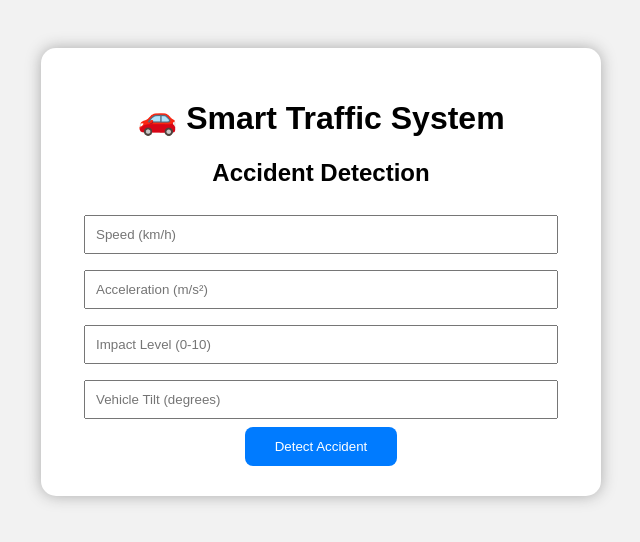
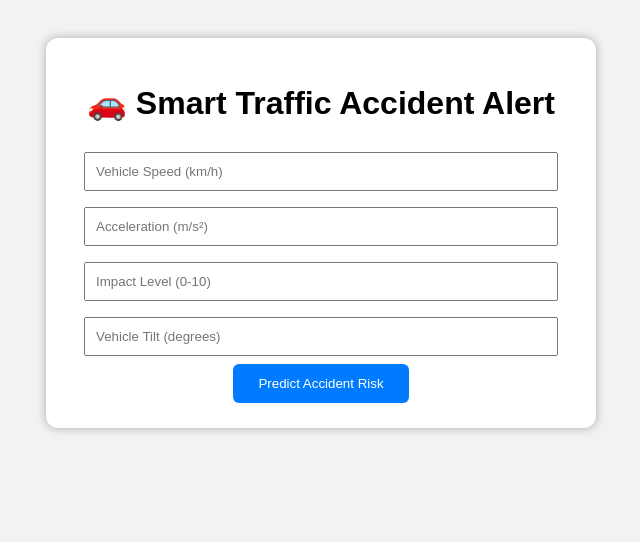
Before and after one commit to rishithamamindla-maker/Smart-Traffic-Accident-Alert, a Flask app: page / in a window 1280 px wide. Shown: the top 542 px of the page, without its empty margins (319-959 px from the left). Run offline with Flask 3, Linux system fonts and the light colour scheme; parts of the project's set-up code (start-up, migrations or seed data) failed here and were passed over.

Commit message:
Add accident risk prediction to web app

```diff
--- a/app.py
+++ b/app.py
@@ -1,9 +1,10 @@
 from flask import Flask, render_template, request
 import joblib
+import pandas as pd
 
 app = Flask(__name__)
 
-# Load trained ML model
+# Load trained model
 model = joblib.load("model/accident_model.pkl")
 
 
@@ -14,27 +15,42 @@ def home():
 
 @app.route("/predict", methods=["POST"])
 def predict():
-
     speed = float(request.form["speed"])
     acceleration = float(request.form["acceleration"])
     impact = float(request.form["impact"])
     tilt = float(request.form["tilt"])
 
-    prediction = model.predict(
-        [[speed, acceleration, impact, tilt]]
-    )[0]
+    # Use the exact feature names used during training
+    input_data = pd.DataFrame([{
+        "Speed": speed,
+        "Acceleration": acceleration,
+        "Impact": impact,
+        "Tilt": tilt
+    }])
 
-    if prediction == 1:
-        result = "🚨 ACCIDENT DETECTED!"
-        status = "danger"
+    # Prediction
+    prediction = model.predict(input_data)
+
+    # Accident probability
+    probability = model.predict_proba(input_data)[0][1]
+    risk = probability * 100
+
+    if prediction[0] == 1:
+        result = "⚠️ Accident detected!"
+        message = "🚨 Emergency alert should be triggered."
     else:
-        result = "✅ NO ACCIDENT DETECTED"
-        status = "safe"
+        result = "✅ No accident detected."
+        message = "Vehicle appears to be safe."
 
     return render_template(
         "index.html",
         result=result,
-        status=status
+        message=message,
+        risk=f"{risk:.2f}",
+        speed=speed,
+        acceleration=acceleration,
+        impact=impact,
+        tilt=tilt
     )
 
 
--- a/templates/index.html
+++ b/templates/index.html
@@ -6,19 +6,19 @@
 
     <style>
         body {
-            font-family: Arial;
+            font-family: Arial, sans-serif;
             text-align: center;
             background: #f2f2f2;
-            padding: 40px;
+            padding: 30px;
         }
 
         .container {
             max-width: 500px;
             margin: auto;
             background: white;
-            padding: 30px;
-            border-radius: 15px;
-            box-shadow: 0 0 15px #aaa;
+            padding: 25px;
+            border-radius: 12px;
+            box-shadow: 0 0 10px #aaa;
         }
 
         input {
@@ -28,24 +28,19 @@
         }
 
         button {
-            padding: 12px 30px;
+            padding: 12px 25px;
             background: #007bff;
             color: white;
             border: none;
-            border-radius: 8px;
+            border-radius: 6px;
             cursor: pointer;
         }
 
-        .danger {
-            color: red;
-            font-size: 24px;
-            font-weight: bold;
-        }
-
-        .safe {
-            color: green;
-            font-size: 24px;
-            font-weight: bold;
+        .result {
+            margin-top: 20px;
+            padding: 15px;
+            background: #eee;
+            border-radius: 8px;
         }
     </style>
 </head>
@@ -54,32 +49,43 @@
 
     <div class="container">
 
-        <h1>🚗 Smart Traffic System</h1>
-
-        <h2>Accident Detection</h2>
+        <h1>🚗 Smart Traffic Accident Alert</h1>
 
         <form action="/predict" method="POST">
 
-            <input type="number" step="any" name="speed" placeholder="Speed (km/h)" required>
+            <input type="number" name="speed" step="any" placeholder="Vehicle Speed (km/h)" required>
 
-            <input type="number" step="any" name="acceleration" placeholder="Acceleration (m/s²)" required>
+            <input type="number" name="acceleration" step="any" placeholder="Acceleration (m/s²)" required>
 
-            <input type="number" step="any" name="impact" placeholder="Impact Level (0-10)" required>
+            <input type="number" name="impact" step="any" placeholder="Impact Level (0-10)" required>
 
-            <input type="number" step="any" name="tilt" placeholder="Vehicle Tilt (degrees)" required>
+            <input type="number" name="tilt" step="any" placeholder="Vehicle Tilt (degrees)" required>
 
             <br>
 
-            <button type="submit">
-                Detect Accident
-            </button>
+            <button type="submit">Predict Accident Risk</button>
 
         </form>
 
         {% if result %}
-        <p class="{{ status }}">
-            {{ result }}
-        </p>
+
+        <div class="result">
+
+            <h2>{{ result }}</h2>
+
+            <h3>📊 Accident Risk: {{ risk }}%</h3>
+
+            <p>{{ message }}</p>
+
+            <hr>
+
+            <p>Speed: {{ speed }} km/h</p>
+            <p>Acceleration: {{ acceleration }} m/s²</p>
+            <p>Impact Level: {{ impact }}</p>
+            <p>Vehicle Tilt: {{ tilt }}°</p>
+
+        </div>
+
         {% endif %}
 
     </div>
```
Also changed, not shown: predict.py (+9 -4 lines).
